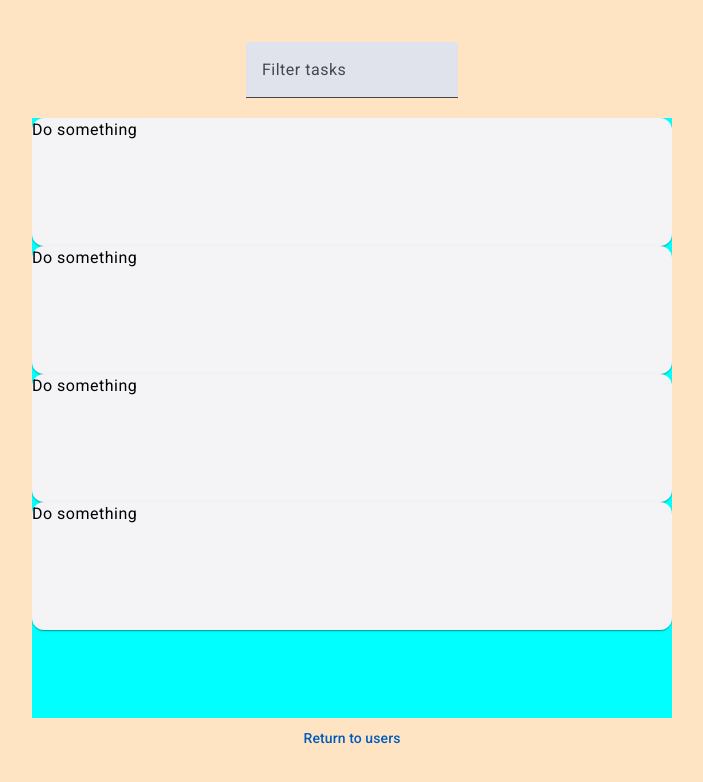
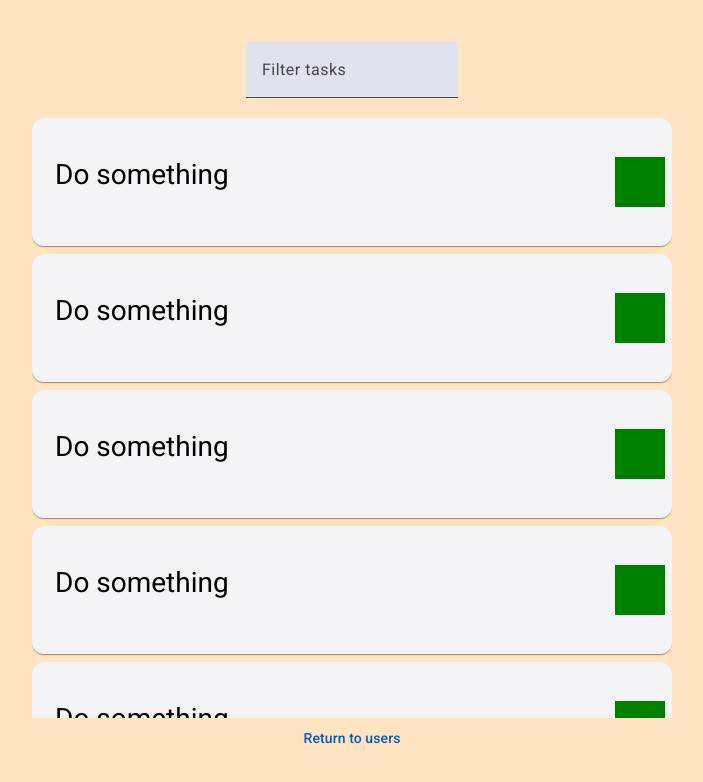
Before and after one commit to abanardi/angular-task-app, an Angular app: page /tasks in a window 1280 px wide. Shown: the top 782 px of the page, without its empty margins (288-991 px from the left). Built offline with nearby package versions, Linux system fonts and the light colour scheme.

Commit message:
Added content to cards

```diff
--- a/src/app/components/task-card/task-card.component.html
+++ b/src/app/components/task-card/task-card.component.html
@@ -1,4 +1,6 @@
 <mat-card>
-  <div class="task-title">Do something</div>
+  <div class="task-name">
+    <h5>Do something</h5>
+  </div>
   <div class="task-complete"></div>
 </mat-card>
--- a/src/app/components/task-card/task-card.component.scss
+++ b/src/app/components/task-card/task-card.component.scss
@@ -1,4 +1,28 @@
 mat-card {
   width: 100%;
   height: 8rem;
+  display: flex;
+  flex-direction: row;
+  justify-content: center;
+  align-items: center;
+  margin-bottom: 0.5rem;
 }
+
+.task-name {
+  width: 90%;
+  height: 100%;
+  display: flex;
+  flex-direction: column;
+  justify-content: center;
+  //   align-items: center;
+}
+
+h5 {
+  margin-left: 1rem;
+}
+
+.task-complete {
+  width: 50px;
+  height: 50px;
+  background-color: green;
+}
--- a/src/app/components/task-list/task-list.component.html
+++ b/src/app/components/task-list/task-list.component.html
@@ -3,4 +3,8 @@
   <app-task-card></app-task-card>
   <app-task-card></app-task-card>
   <app-task-card></app-task-card>
+  <app-task-card></app-task-card>
+  <app-task-card></app-task-card>
+  <app-task-card></app-task-card>
+  <app-task-card></app-task-card>
 </div>
--- a/src/app/components/task-list/task-list.component.scss
+++ b/src/app/components/task-list/task-list.component.scss
@@ -1,7 +1,7 @@
 .task-list-container {
   height: 100%;
   width: 100%;
-  background-color: cyan;
+  // background-color: cyan;
   display: flex;
   flex-direction: column;
   // align-items: center;
```
